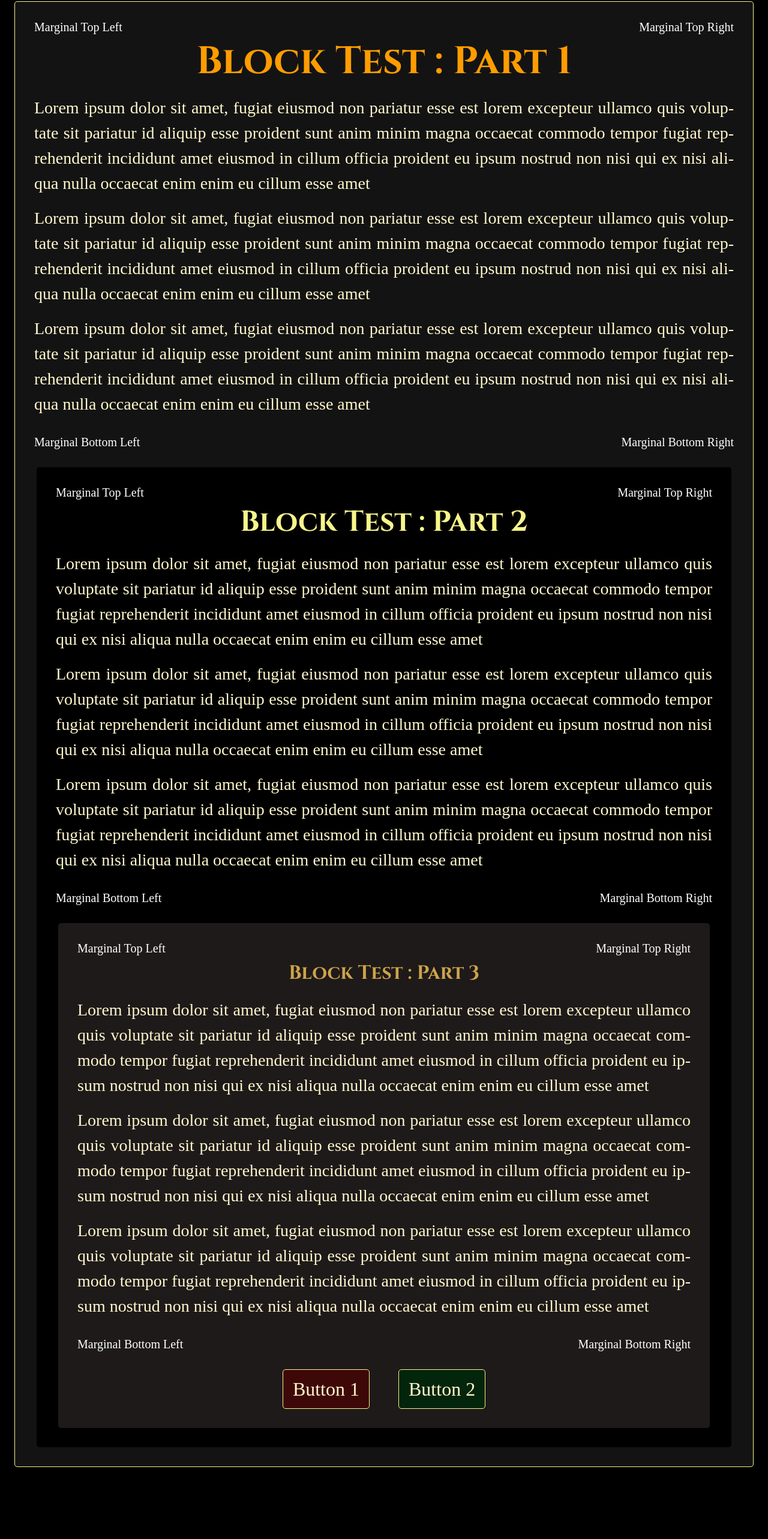
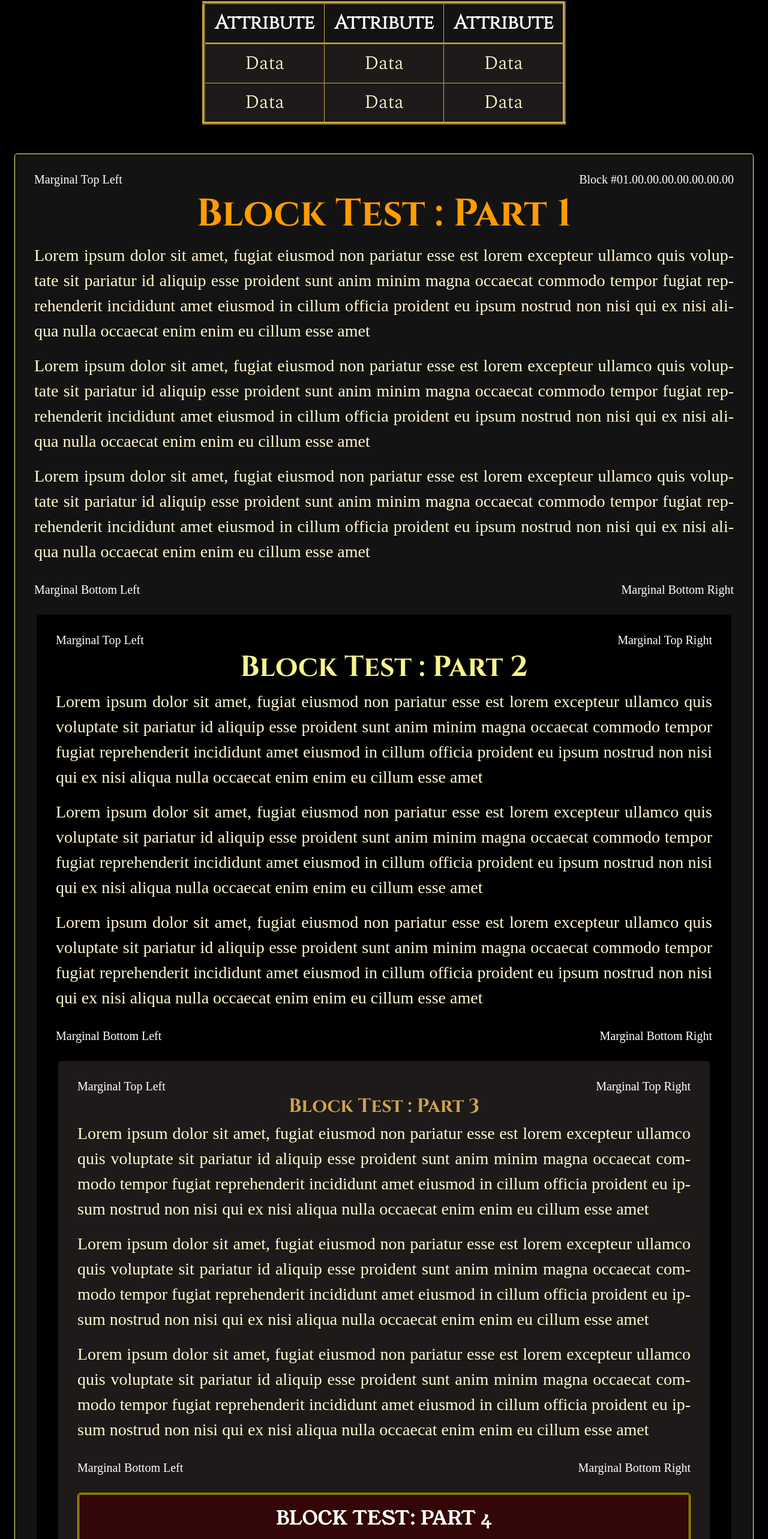
Before and after one commit to Mirth-Development/style_management, a plain HTML site: page document_name.html in a window 1280 px wide. Shown: the part 214-2780 px from the top of the page at 60% size. Before the commit the page ends 2684 px from the top, so only its background shows below. Drawn offline with Linux system fonts and the light colour scheme; a web font is replaced by a local one.

Commit message:
Table Styling, More Fonts, and More Text Styles

```diff
--- a/document_name.html
+++ b/document_name.html
@@ -3,29 +3,49 @@
 <html lang="en">
 
     <head>
-        <meta charset="UTF-8" >
+        <meta charset="UTF-8">
         <title>Document Test</title>
         <link rel="stylesheet" href="styles/styles_spacings.css">
         <link rel="stylesheet" href="styles/styles_blocks.css">
         <link rel="stylesheet" href="styles/styles_fonts.css">
         <link rel="stylesheet" href="styles/styles_text.css">
+        <link rel="stylesheet" href="styles/styles_tables.css">
         <link rel="stylesheet" href="styles/styles_universal.css">
         <script src="scripts/scripts.js" defer></script>
     </head>
 
     <body>
-        <div class="block_main block_column">
-            <!-- Header Tests -->
-            <h1 class="margin_top_1 margin_bottom_1">Document Test</h1>
+        <div id="block_main" class="block_column">
+            <!-- Title Test -->
+            <p class="heading_title">Document Test</p>
+
+            <!-- Table Test -->
+            <table class="table_1 margin_bottom_1">
+                <tr>
+                    <th class="table_1_headings">Attribute</th>
+                    <th class="table_1_headings">Attribute</th>
+                    <th class="table_1_headings">Attribute</th>
+                </tr>
+                <tr>
+                    <td class="table_1_data">Data</td>
+                    <td class="table_1_data">Data</td>
+                    <td class="table_1_data">Data</td>
+                </tr>
+                <tr>
+                    <td class="table_1_data">Data</td>
+                    <td class="table_1_data">Data</td>
+                    <td class="table_1_data">Data</td>
+                </tr>
+            </table>
 
             <!-- Block Test -->
             <div class="block_1">
-                <div class="block_row margin_bottom_4">
+                <div class="block_row">
                     <p class="text_marginal margin_right_0">Marginal Top Left</p>
-                    <p class="text_marginal margin_left_0">Marginal Top Right</p>
+                    <p class="text_marginal margin_left_0">Block #01.00.00.00.00.00.00.00</p>
                 </div>
 
-                <h2 class="margin_bottom_3">Block Test : Part 1</h2>
+                <p class="heading_upper">Block Test : Part 1</p>
                 <p class="text_general margin_bottom_4">Lorem ipsum dolor sit amet, fugiat eiusmod non pariatur esse est lorem excepteur ullamco quis voluptate sit pariatur id aliquip esse proident sunt anim minim magna occaecat commodo tempor fugiat reprehenderit incididunt amet eiusmod in cillum officia proident eu ipsum nostrud non nisi qui ex nisi aliqua nulla occaecat enim enim eu cillum esse amet</p>
                 <p class="text_general margin_bottom_4">Lorem ipsum dolor sit amet, fugiat eiusmod non pariatur esse est lorem excepteur ullamco quis voluptate sit pariatur id aliquip esse proident sunt anim minim magna occaecat commodo tempor fugiat reprehenderit incididunt amet eiusmod in cillum officia proident eu ipsum nostrud non nisi qui ex nisi aliqua nulla occaecat enim enim eu cillum esse amet</p>
                 <p class="text_general margin_bottom_2">Lorem ipsum dolor sit amet, fugiat eiusmod non pariatur esse est lorem excepteur ullamco quis voluptate sit pariatur id aliquip esse proident sunt anim minim magna occaecat commodo tempor fugiat reprehenderit incididunt amet eiusmod in cillum officia proident eu ipsum nostrud non nisi qui ex nisi aliqua nulla occaecat enim enim eu cillum esse amet</p>
@@ -36,12 +56,12 @@
                 </div>
 
                 <div class="block_2">
-                    <div class="block_row margin_bottom_4">
+                    <div class="block_row">
                         <p class="text_marginal margin_right_0">Marginal Top Left</p>
                         <p class="text_marginal margin_left_0">Marginal Top Right</p>
                     </div>
 
-                    <h3 class="margin_bottom_3">Block Test : Part 2</h3>
+                    <p class="heading_middle">Block Test : Part 2</p>
                     <p class="text_general margin_bottom_4">Lorem ipsum dolor sit amet, fugiat eiusmod non pariatur esse est lorem excepteur ullamco quis voluptate sit pariatur id aliquip esse proident sunt anim minim magna occaecat commodo tempor fugiat reprehenderit incididunt amet eiusmod in cillum officia proident eu ipsum nostrud non nisi qui ex nisi aliqua nulla occaecat enim enim eu cillum esse amet</p>
                     <p class="text_general margin_bottom_4">Lorem ipsum dolor sit amet, fugiat eiusmod non pariatur esse est lorem excepteur ullamco quis voluptate sit pariatur id aliquip esse proident sunt anim minim magna occaecat commodo tempor fugiat reprehenderit incididunt amet eiusmod in cillum officia proident eu ipsum nostrud non nisi qui ex nisi aliqua nulla occaecat enim enim eu cillum esse amet</p>
                     <p class="text_general margin_bottom_2">Lorem ipsum dolor sit amet, fugiat eiusmod non pariatur esse est lorem excepteur ullamco quis voluptate sit pariatur id aliquip esse proident sunt anim minim magna occaecat commodo tempor fugiat reprehenderit incididunt amet eiusmod in cillum officia proident eu ipsum nostrud non nisi qui ex nisi aliqua nulla occaecat enim enim eu cillum esse amet</p>
@@ -52,12 +72,12 @@
                     </div>
 
                     <div class="block_3">
-                        <div class="block_row margin_bottom_4">
+                        <div class="block_row">
                             <p class="text_marginal margin_right_0">Marginal Top Left</p>
                             <p class="text_marginal margin_left_0">Marginal Top Right</p>
                         </div>
 
-                        <h4 class="margin_bottom_3">Block Test : Part 3</h4>
+                        <p class="heading_lower">Block Test : Part 3</p>
                         <p class="text_general margin_bottom_4">Lorem ipsum dolor sit amet, fugiat eiusmod non pariatur esse est lorem excepteur ullamco quis voluptate sit pariatur id aliquip esse proident sunt anim minim magna occaecat commodo tempor fugiat reprehenderit incididunt amet eiusmod in cillum officia proident eu ipsum nostrud non nisi qui ex nisi aliqua nulla occaecat enim enim eu cillum esse amet</p>
                         <p class="text_general margin_bottom_4">Lorem ipsum dolor sit amet, fugiat eiusmod non pariatur esse est lorem excepteur ullamco quis voluptate sit pariatur id aliquip esse proident sunt anim minim magna occaecat commodo tempor fugiat reprehenderit incididunt amet eiusmod in cillum officia proident eu ipsum nostrud non nisi qui ex nisi aliqua nulla occaecat enim enim eu cillum esse amet</p>
                         <p class="text_general margin_bottom_2">Lorem ipsum dolor sit amet, fugiat eiusmod non pariatur esse est lorem excepteur ullamco quis voluptate sit pariatur id aliquip esse proident sunt anim minim magna occaecat commodo tempor fugiat reprehenderit incididunt amet eiusmod in cillum officia proident eu ipsum nostrud non nisi qui ex nisi aliqua nulla occaecat enim enim eu cillum esse amet</p>
@@ -67,14 +87,19 @@
                             <p class="text_marginal margin_left_0">Marginal Bottom Right</p>
                         </div>
 
-                        <div class="block_row">
-                            <div class="block_4 margin_left_0 margin_right_1">Button 1</div>
-                            <div class="block_5 margin_right_0">Button 2</div>
+                        <div class="block_column">
+                            <div class="block_4 margin_bottom_4">
+                                <p class="heading_warning">BLOCK TEST: PART 4</p>
+                                <p class="text_warning">Here is some WARNING text.  Here is some WARNING text.  Here is some WARNING text.  Here is some WARNING text.  Here is some WARNING text.  Here is some WARNING text.  Here is some WARNING text.  Here is some WARNING text.  </p>
+                            </div>
+                            <div class="block_5">
+                                <p class="heading_story">Block Test : Part 5</p>
+                                <p class="text_story">Here is some story text.  Here is some story text.  Here is some story text.  Here is some story text.  Here is some story text.  Here is some story text.  Here is some story text.  Here is some story text.  Here is some story text.  Here is some story text.  Here is some story text.  </p>
+                            </div>
                         </div>
                     </div>
                 </div>
             </div>
         </div>
     </body>
-
 </html>
--- a/styles/styles_blocks.css
+++ b/styles/styles_blocks.css
@@ -1,20 +1,27 @@
 
-.block_main {
+/* The block that contains everything inside the body.  Not to be confused with the body tag, this id is for the
+div within the body tag that holds all the other tags within it.  I don't like messing with the body tag... */
+#block_main {
     margin: var(--spacing_3_size);
 }
 
+/* Makes column flex boxes when applied to a tag. */
 .block_column {
     display: flex;
     flex-direction: column;
     align-items: center;
 }
 
+/* Makes row flex boxes when applied to a tag. */
 .block_row {
     display: flex;
     flex-direction: row;
     align-items: center;
 }
 
+/* Treat this class as the upper section.  Another way to think of this class would be
+chapters within a book.  I personally like to think of it as the biggest box that holds a collection of
+smaller boxes. */
 .block_1 {
     background-color: var(--color-8);
     border-color: var(--color-4);
@@ -24,6 +31,8 @@
     padding: var(--spacing_2_size);
 }
 
+/* Treat this class as the middle section.  It's second to the biggest box and is dedicated to sections within
+the chapter of a book or a technical document. */
 .block_2 {
     background-color: var(--color-1);
     border-radius: 5px;
@@ -32,6 +41,9 @@
     padding: var(--spacing_2_size);
 }
 
+/* Treat this class as the lower section.  It's the smallest of the boxes used to display information and if you
+ were to think of it in the sense of a book, then I'd say it's best used for a paragraph on a page or mini-heading
+ within a technical document. */
 .block_3 {
     background-color: var(--color-9);
     border-radius: 5px;
@@ -40,20 +52,22 @@
     padding: var(--spacing_2_size);
 }
 
+/* Use this class to make warnings for users to declare important information. */
 .block_4 {
     background-color: var(--color-11);
-    border-color: var(--color-4);
+    border-color: var(--color-3);
+    border-style: double;
+    border-width: 3px;
+    border-radius: 5px;
+    padding: var(--spacing_4_size);
+}
+
+/* Use this class to make blocks dedicated to parenthetical information or stories. */
+.block_5 {
+    background-color: var(--color-10);
+    border-color: var(--color-5);
     border-style: double;
     border-width: 1px;
     border-radius: 5px;
     padding: var(--spacing_4_size);
 }
-
-.block_5 {
-    background-color: var(--color-10);
-    border-color: var(--color-4);
-    border-style: double;
-    border-width: 1px;
-    border-radius: 5px;
-    padding: var(--spacing_4_size);
-}
--- /dev/null
+++ b/styles/styles_tables.css
@@ -0,0 +1,36 @@
+
+/* Table 1 Style */
+.table_1 {
+    background-color: var(--color-8);
+    border-color: var(--color-6);
+    border-style: inset;
+    border-width: 5px;
+    border-collapse: collapse;
+    padding: var(--spacing_5_size)
+}
+
+.table_1_headings {
+    color: var(--color-2);
+    text-align: center;
+    border-bottom-color: var(--color-6);
+    border-bottom-style: inset;
+    border-bottom-width: 3px;
+    border-right-color: var(--color-6);
+    border-right-style: inset;
+    border-right-width: 1px;
+    font-family: FONT_CINZEL, serif;
+    padding: var(--spacing_4_size);
+}
+
+.table_1_data {
+    background-color: var(--color-9);
+    color: var(--color-7);
+    border-bottom-color: var(--color-6);
+    border-bottom-style: inset;
+    border-right-color: var(--color-6);
+    border-right-style: inset;
+    border-width: 1px;
+    text-align: center;
+    font-family: FONT_SPECTRAL_LIGHT, serif;
+    padding: var(--spacing_4_size);
+}
--- a/styles/styles_text.css
+++ b/styles/styles_text.css
@@ -2,56 +2,85 @@
 /* -------------------------------------------------- */
 /* HEADING STYLES */
 
-h1, h2, h3, h4, h5, h6 {
-    text-align: center;
-}
-
-/* Heading 1 - Titles */
-h1 {
+/* Titles */
+.heading_title {
     color: var(--color-3);
     font-family: FONT_CINZEL_DECORATIVE_BOLD, serif;
     font-size: 6rem;
+    line-height: 2;
 }
 
-/* Heading 2 - Upper Class Sections */
-h2 {
+/* Upper Class Sections */
+.heading_upper {
     color: var(--color-5);
     font-family: FONT_CINZEL_BOLD, serif;
     font-size: 4rem;
+    line-height: 1.5;
 }
 
-/* Heading 3 - Middle Class Sections */
-h3 {
+/* Middle Class Sections */
+.heading_middle {
     color: var(--color-4);
     font-family: FONT_CINZEL_BOLD, serif;
     font-size: 3rem;
+    line-height: 1.5;
 }
 
-/* Heading 4 - Lower Class Sections */
-h4 {
+/* Lower Class Sections */
+.heading_lower {
     color: var(--color-6);
     font-family: FONT_CINZEL_BOLD, serif;
     font-size: 2rem;
+    line-height: 1.5;
 }
 
-/* Heading 5 - Overtitles */
+/* Warnings */
+.heading_warning {
+    color: var(--color-2);
+    font-family: FONT_YOUNGSERIF_REGULAR, serif;
+    font-size: 2rem;
+    line-height: 1.5;
+}
+
+/* Stories */
+.heading_story {
+    color: var(--color-4);
+    font-family: FONT_METAMORPHOUS_REGULAR, serif;
+    font-weight: bold;
+    font-size: 1.75rem;
+    line-height: 1.5;
+}
+
+/* Overtitles */
 /* Overtitles are used to go above any of the class header types. */
 /* IDs may be necessary for overtitles to ensure their font-size is appropriate */
 /* for the class header they're attached to. */
-h5 {
+.heading_overtitle {
     color: var(--color-3);
     font-family: FONT_SPECTRAL_BOLD, serif;
     font-size: 1.25rem;
 }
 
-/* Heading 6 - Subtitles */
+/* Subtitles */
 /* Subtitles are used to go below any of the class header types. */
 /* IDs may be necessary for subtitles to ensure their font-size is appropriate */
 /* for the class header they're attached to.*/
-h6 {
+.heading_subtitle {
     color: var(--color-7);
     font-family: FONT_SPECTRAL_LIGHT, serif;
     font-size: 1rem;
+}
+
+.heading_title,
+.heading_upper,
+.heading_middle,
+.heading_lower,
+.heading_overtitle,
+.heading_subtitle,
+.heading_warning,
+.heading_story
+{
+    text-align: center;
 }
 /* -------------------------------------------------- */
 
@@ -78,6 +107,21 @@ h6 {
     color: var(--color-2);
 }
 
+.text_warning {
+    font-family: FONT_YOUNGSERIF_REGULAR, serif;
+    font-size: 1.25rem;
+    line-height: 2;
+    color: var(--color-7);
+}
+
+.text_story {
+    font-family: FONT_QUINTESSENTIAL_REGULAR, serif;
+    font-weight: bold;
+    font-size: 1.5rem;
+    line-height: 1.5;
+    color: var(--color-7);
+}
+
 /* Figure, Charts, Tables, and Illustration Descriptions/Details/Insights */
 .text_visuals {
     font-family: FONT_SPECTRAL_REGULAR, serif;
--- a/styles/styles_universal.css
+++ b/styles/styles_universal.css
@@ -2,14 +2,15 @@
 /*
 
 IMPORTANT NOTE: Treat the CSS in this file as the universal defaults
-for the template.  A lot of these defaults will likely be overridden when classes,
-ids, and specifications for tags are made in other stylesheets.  So, to be clear,
+for the template.  A lot of these defaults will likely be overridden with classes,
+ids, and specifications for tags in other stylesheets.  So, to be clear,
 this file merely acts as the foundation for all other elements - it is NOT how
 all the elements will end up functioning.
 
 */
 
-/* GLOBAL CONSTANTS - Will change every element within the html documents. */
+/* GLOBAL CONSTANTS - A list of constants used throughout all the stylesheets to ensure
+ spacing, color, and etcetera is consistent throughout the website's elements*/
 :root {
     --color-1: black;
     --color-2: white;
@@ -20,8 +21,9 @@ all the elements will end up functioning.
     --color-7: #fff7cc;
     --color-8: #131313;
     --color-9: #1e1a1a;
-    --color-10: #03250b;
-    --color-11: #3e0808;
+    --color-10: #0c0120;
+    --color-11: #330707;
+    --color-12: #001b14;
 
     --spacing_0_size: auto;
     --spacing_1_size: 3rem;
```
Also changed, not shown: styles/styles_fonts.css (+41 -0 lines), fonts/Metamorphous/Metamorphous-Regular.ttf (added), fonts/Quintessential/Quintessential-Regular.ttf (added), fonts/Young_Serif/YoungSerif-Regular.ttf (added).
